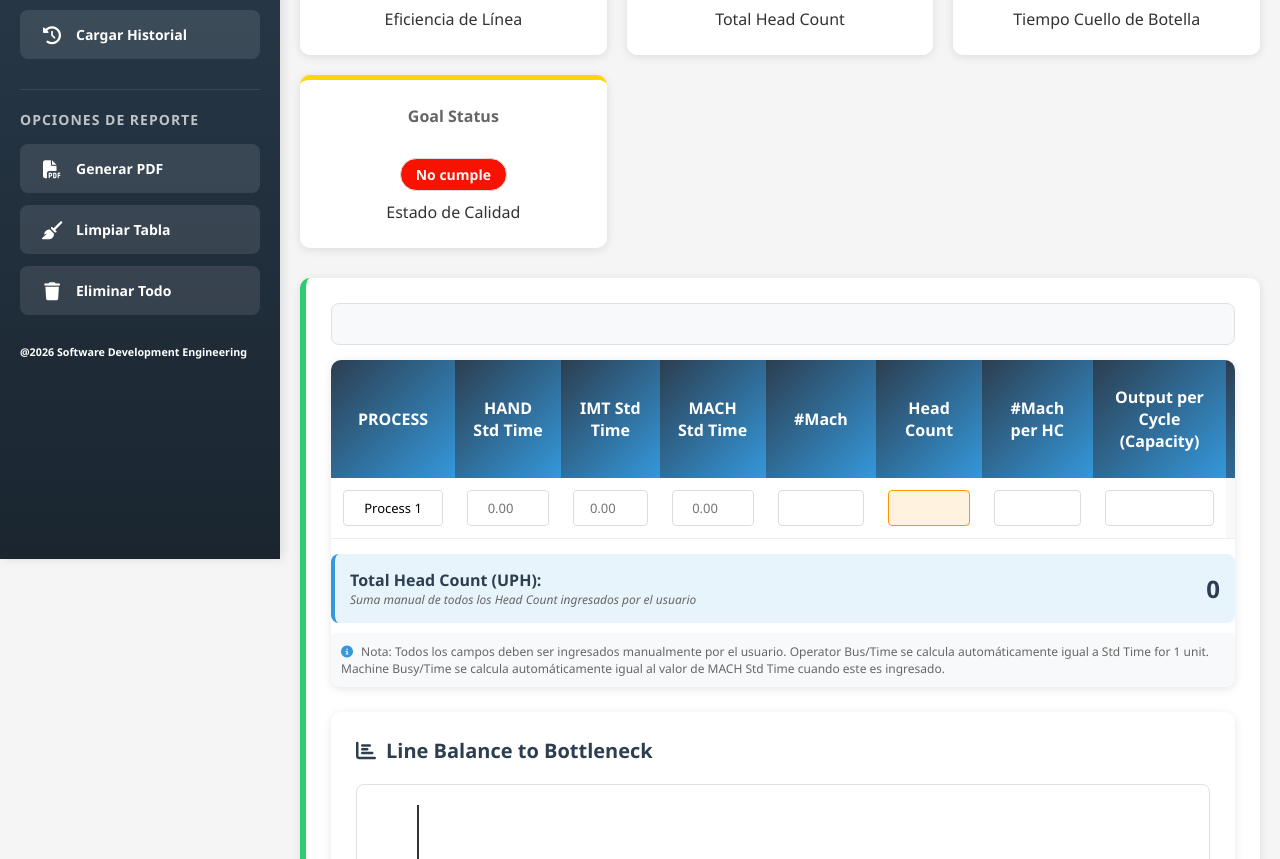
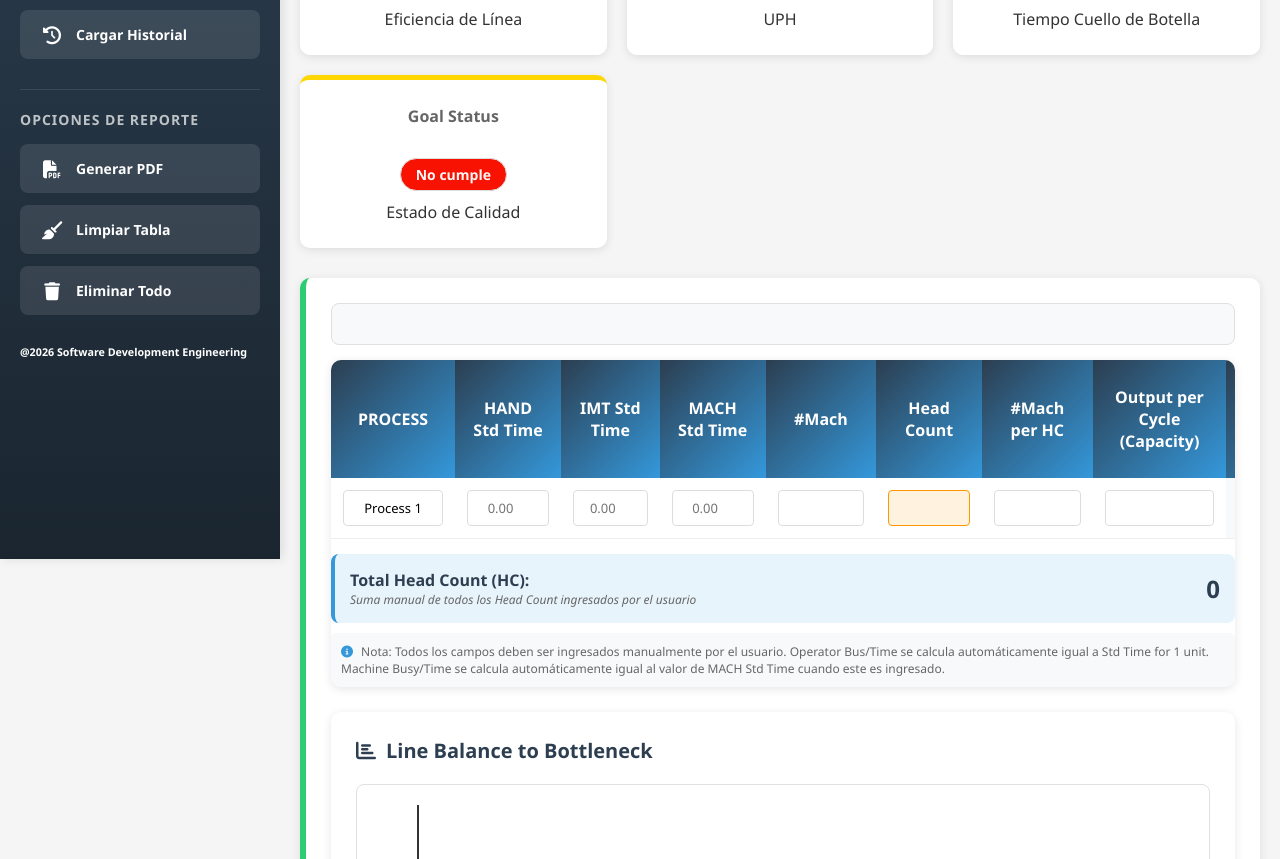
Before and after one commit to JoseLuis5528/camiones, a plain HTML site: page index.html in a window 1280 px wide. Shown: the part 241-1100 px from the top of the page. Drawn offline with nearby package versions, Linux system fonts and the light colour scheme; a script that the page names is missing.

Commit message:
Update index.html

```diff
--- a/index.html
+++ b/index.html
@@ -880,7 +880,7 @@
             <div class="metric-card uph">
                 <h3>Units Per Hour (UPH)</h3>
                 <div class="metric-value" id="upmValue">0</div>
-                <div class="lpsh-label">Total Head Count</div>
+                <div class="lpsh-label">UPH</div>
             </div>
 
             <div class="metric-card bottleneck">
@@ -944,7 +944,7 @@
             </table>
             <div class="total-hc">
                 <div>
-                    <div class="total-hc-label">Total Head Count (UPH):</div>
+                    <div class="total-hc-label">Total Head Count (HC):</div>
                     <div class="total-hc-note">Suma manual de todos los Head Count ingresados por el usuario</div>
                 </div>
                 <div class="total-hc-value" id="totalHeadCount">0</div>
```
